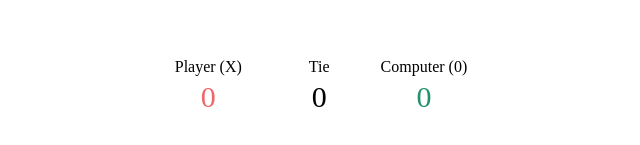
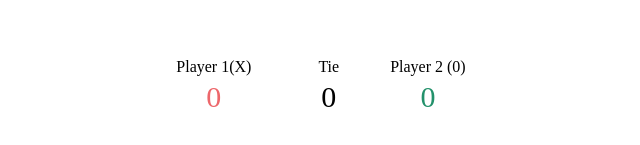
Before and after one commit to Palinana/tic-tac-toe, a React (Create React App) app: page /board in a window 1280 px wide. Shown: the part 107-252 px from the top of the page, without its empty margins (319-959 px from the left). Built offline with nearby package versions, Linux system fonts and the light colour scheme.

Commit message:
Changed the result message

```diff
--- a/src/components/Board/Board.js
+++ b/src/components/Board/Board.js
@@ -30,10 +30,10 @@ class Board extends Component {
 
         if (winner === 'x') {
             // update status message
-            status = `The winner is: ${winner}!`
+            status = `${winner} won!`
 
             // Push data about the game to storage
-            storage.update([`${winner} won`]);
+            storage.update([`${winner} won!`]);
             scoreX++;
 
             return {
@@ -59,10 +59,10 @@ class Board extends Component {
 
         if (!winner && isFilled) {
             // If game is drawn, create status message
-            status = 'Game drawn!'
+            status = `It's a drawn!`;
 
             // Push data about the game to storage
-            storage.update(['Game drawn']);
+            storage.update([`It's a drawn!`]);
             tie++;
 
             return {
@@ -114,9 +114,9 @@ class Board extends Component {
             <div className="board-wrapper">
                 <table id="scoreboard" align="center">
                     <tr>
-                        <td class="player"> Player (X) </td>
+                        <td class="player"> Player 1(X) </td>
                         <td class="player"> Tie </td>
-                        <td class="player"> Computer (0) </td>
+                        <td class="player"> Player 2 (0) </td>
                     </tr>
                     <tr>
                         <td class="score" id="player1">
```
